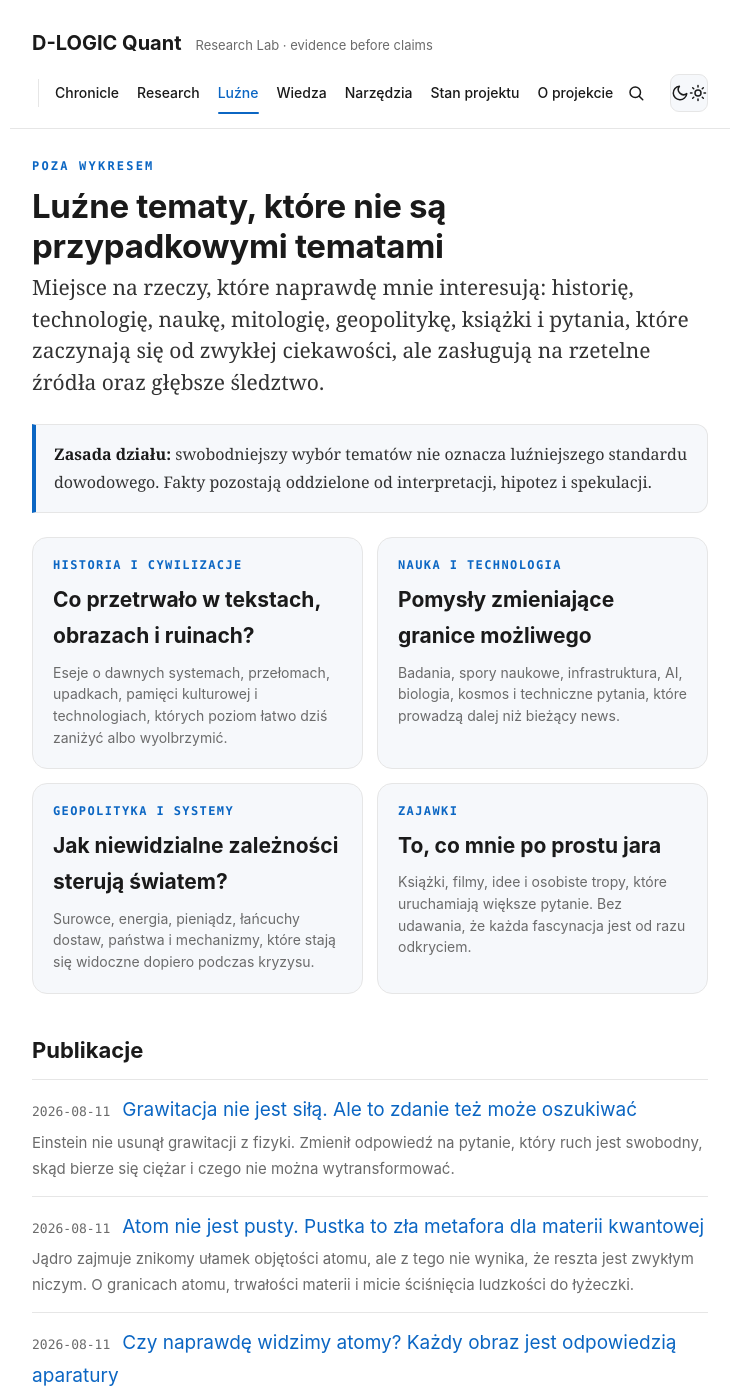
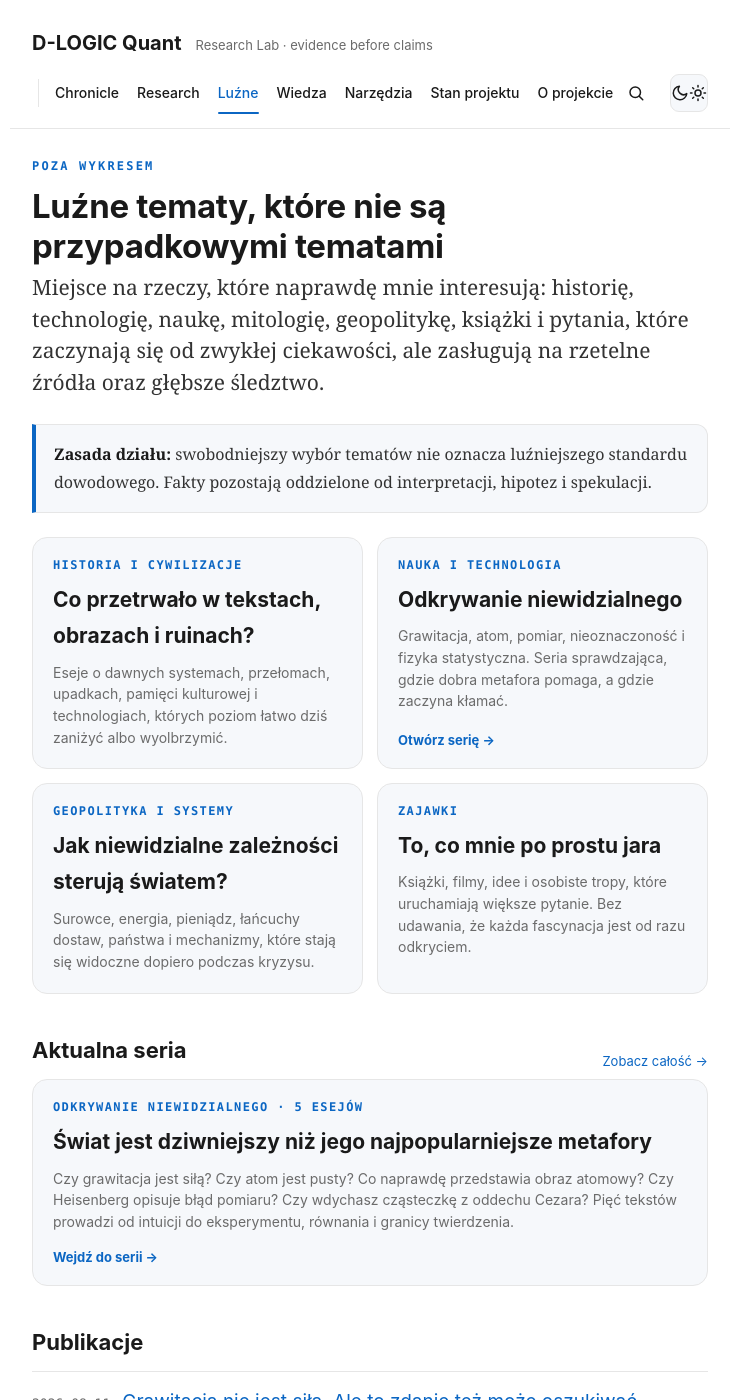
Before and after one commit to rdemb/dlogic-quant, a Jekyll site: the page built from luzne-tematy.html, in a window 1280 px wide and 1400 px high. Shown: the whole window, without its empty margins (270-1009 px from the left). Built offline with Jekyll 4.4.1, drawn with Linux system fonts in a browser that asks for light colours.

Commit message:
Feature Odkrywanie niewidzialnego on Loose Topics

```diff
--- a/luzne-tematy.html
+++ b/luzne-tematy.html
@@ -18,11 +18,12 @@ permalink: /luzne-tematy/
     <h2>Co przetrwało w tekstach, obrazach i ruinach?</h2>
     <p>Eseje o dawnych systemach, przełomach, upadkach, pamięci kulturowej i technologiach, których poziom łatwo dziś zaniżyć albo wyolbrzymić.</p>
   </div>
-  <div class="lab-card">
+  <a class="lab-card" href="{{ '/odkrywanie-niewidzialnego/' | relative_url }}">
     <span class="num">NAUKA I TECHNOLOGIA</span>
-    <h2>Pomysły zmieniające granice możliwego</h2>
-    <p>Badania, spory naukowe, infrastruktura, AI, biologia, kosmos i techniczne pytania, które prowadzą dalej niż bieżący news.</p>
-  </div>
+    <h2>Odkrywanie niewidzialnego</h2>
+    <p>Grawitacja, atom, pomiar, nieoznaczoność i fizyka statystyczna. Seria sprawdzająca, gdzie dobra metafora pomaga, a gdzie zaczyna kłamać.</p>
+    <span class="go">Otwórz serię →</span>
+  </a>
   <div class="lab-card">
     <span class="num">GEOPOLITYKA I SYSTEMY</span>
     <h2>Jak niewidzialne zależności sterują światem?</h2>
@@ -34,6 +35,17 @@ permalink: /luzne-tematy/
     <p>Książki, filmy, idee i osobiste tropy, które uruchamiają większe pytanie. Bez udawania, że każda fascynacja jest od razu odkryciem.</p>
   </div>
 </div>
+
+<div class="section-head">
+  <h2>Aktualna seria</h2>
+  <a href="{{ '/odkrywanie-niewidzialnego/' | relative_url }}">Zobacz całość →</a>
+</div>
+<a class="lab-card" href="{{ '/odkrywanie-niewidzialnego/' | relative_url }}">
+  <span class="num">ODKRYWANIE NIEWIDZIALNEGO · 5 ESEJÓW</span>
+  <h2>Świat jest dziwniejszy niż jego najpopularniejsze metafory</h2>
+  <p>Czy grawitacja jest siłą? Czy atom jest pusty? Co naprawdę przedstawia obraz atomowy? Czy Heisenberg opisuje błąd pomiaru? Czy wdychasz cząsteczkę z oddechu Cezara? Pięć tekstów prowadzi od intuicji do eksperymentu, równania i granicy twierdzenia.</p>
+  <span class="go">Wejdź do serii →</span>
+</a>
 
 <div class="section-head">
   <h2>Publikacje</h2>
```
